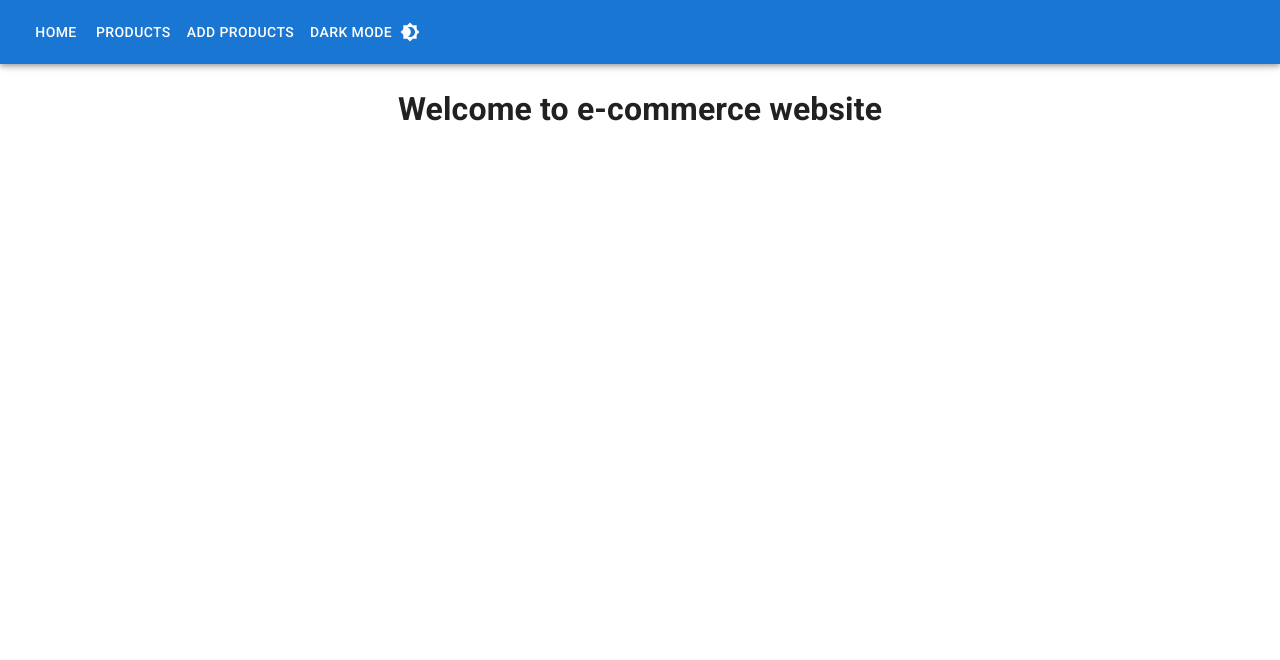
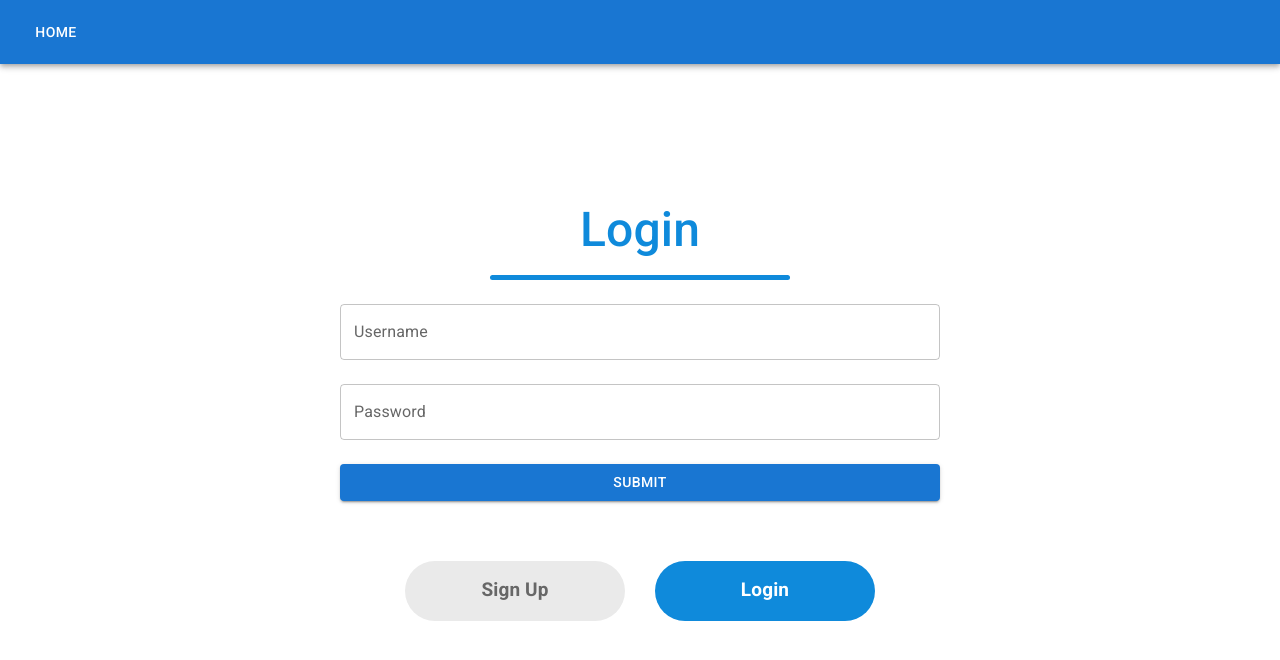
Before and after one commit to MohanRajA9/E-Commerce-Frontend, a React (Create React App) app: page / in a window 1280 px wide. Shown: the top 660 px of the page. Built offline with nearby package versions, Linux system fonts and the light colour scheme.

Commit message:
Integrated user authentication (login, register, logout)

```diff
--- a/src/App.css
+++ b/src/App.css
@@ -89,5 +89,105 @@
 
 .welcome{
   display: flex;
+  flex-direction: column;
+  /* justify-content: center; */
+}
+
+.container {
+  display: flex;
+  flex-direction: column;
+  margin: auto;
+  margin-top: 100px;
+  background: rgb(255, 255, 255);
+  padding-bottom: 30px;
+  width: 600px;
+  border-radius: 50px;
+}
+
+.header {
+  display: flex;
+  flex-direction: column;
+  align-items: center;
+  width: 100%;
+  margin-top: 30px;
+  gap: 9px;
+}
+
+.text {
+  color: hsl(204, 87%, 46%);
+  font-size: 48px;
+  font-weight: 420;
+}
+
+.underline {
+  width: 300px;
+  height: 5px;
+  background-color: hsl(204, 87%, 46%);
+  border-radius: 6px;
+}
+
+.inputs {
+  margin-top: 55px;
+  display: flex;
+  flex-direction: column;
+  gap: 25px;
+}
+
+.input {
+  display: flex;
+  align-items: center;
+  margin: auto;
+  width: 500px;
+  height: 50px;
+  border-radius: 6px;
+  gap: 15px;
+  justify-content: space-between;
+}
+
+.input label {
+  margin: 0px 30px;
+  color: #676767;
+  font-weight: 500;
+  font-size: 19px;
+}
+
+.input input {
+  height: 35px;
+  width: 280px;
+  border-width: 1px;
+  border-radius: 10px;
+  color: #797979;
+  font-size: 19px;
+
+}
+
+.submit-container {
+  display: flex;
+  margin: 60px auto;
+  gap: 30px;
+}
+
+.submit {
+  display: flex;
+  flex-direction: column;
+  align-items: center;
   justify-content: center;
+  height: 60px;
+  width: 220px;
+  color: #fff;
+  background: hsl(204, 87%, 46%);
+  border-radius: 50px;
+  font-size: 19px;
+  font-weight: 700;
+  cursor: pointer;
 }
+
+.grey {
+  background: #EAEAEA;
+  color: #676767;
+}
+
+.loginComponents{
+  display: flex;
+  flex-direction: column;
+}
--- a/src/App.js
+++ b/src/App.js
@@ -7,13 +7,15 @@ import { AddProduct } from './components/AddProduct.js';
 import { useState, useEffect } from 'react';
 import AppBar from '@mui/material/AppBar';
 import Toolbar from '@mui/material/Toolbar';
-import { Button } from '@mui/material';
+import { Box, Button, Typography } from '@mui/material';
 import { ThemeProvider, createTheme } from '@mui/material/styles';
 import CssBaseline from '@mui/material/CssBaseline';
 import { dark } from '@mui/material/styles/createPalette.js';
 import Brightness4Icon from '@mui/icons-material/Brightness4';
 import Brightness7Icon from '@mui/icons-material/Brightness7';
 import { EditProdut } from './components/EditProdut.js';
+import Signup from './components/Signup.js';
+
 
 export const INITIAL_PRODUCT_LIST = [
   {
@@ -118,7 +120,8 @@ function App() {
   const [mode, setMode] = useState("light")
   // console.log(productList)
   const navigate = useNavigate()
-
+  const token = localStorage.getItem("token")
+  console.log(token)
   // useEffect(() => {
   //   fetch("https://660cf69d3a0766e85dbf0f53.mockapi.io/products")
   //     .then((res) => res.json())
@@ -135,21 +138,36 @@ function App() {
     },
   });
 
+  const logout = () => {
+    localStorage.removeItem("token")
+    localStorage.removeItem("user_data")
+    navigate("/")
+  }
+
   return (
     <ThemeProvider theme={darkTheme}>
       <CssBaseline />
       <div className="App">
-        <AppBar position="static" >
-          <Toolbar>
-            <Button color="inherit" onClick={() => navigate("/")} >Home</Button>
-            <Button color="inherit" onClick={() => navigate("/products")}>Products</Button>
-            <Button color="inherit" onClick={() => navigate("/products/add")}>Add Products</Button>
+        <Box sx={{ flexGrow: 1 }}>
+          <AppBar position="static" >
+            <Toolbar>
+              {!token ? <div><Button color="inherit" onClick={() => navigate("/")} >Home</Button></div> : null}
 
-            <Button color="inherit" endIcon={mode === 'dark' ? <Brightness7Icon /> : <Brightness4Icon />}
-              onClick={() => setMode(mode === "light" ? "dark" : "light")}>
-              {mode === "light" ? "dark" : "light"} mode</Button>
-          </Toolbar>
-        </AppBar>
+              {token ? <div>
+                <Button color="inherit" onClick={() => navigate("/products")}>Products</Button>
+                <Button color="inherit" onClick={() => navigate("/products/add")} sx={{ flexGrow: 1 }} >Add Products</Button>
+                <Button color="inherit" endIcon={mode === 'dark' ? <Brightness7Icon /> : <Brightness4Icon />}
+                  onClick={() => setMode(mode === "light" ? "dark" : "light")}  >
+                  {mode === "light" ? "dark" : "light"} mode</Button>
+
+              </div> : null}
+              <Typography sx={{ flexGrow: 1 }} ></Typography>
+              {token ? <div><Button color="inherit" onClick={logout} >Logout</Button></div> : null}
+            </Toolbar>
+          </AppBar>
+
+
+        </Box>
 
         {/* <nav>
         <ul>
@@ -164,6 +182,7 @@ function App() {
 
         <Routes>
           <Route path="/" element={<Home />} />
+          <Route path="/signup" element={<Signup />} />
           <Route path="/products" element={<ProductList />} />
           <Route path="/products/add" element={<AddProduct />} />
           <Route path="/product/:productid" element={<ProductDetailPage />} />
--- a/src/components/AddProduct.js
+++ b/src/components/AddProduct.js
@@ -5,6 +5,7 @@ import Button from '@mui/material/Button';
 import { API } from '../global';
 import { useFormik } from 'formik';
 import *as yup from 'yup'
+import axios from 'axios';
 
 const produtvalidationSchema = yup.object({
   name: yup.string()
@@ -40,18 +41,31 @@ export function AddProduct() {
       CreateProduct(newProduct)
     }
   })
-
+  const token =JSON.parse(localStorage.getItem("token"))
   function CreateProduct(newProduct) {
     console.log("createProduct", newProduct)
-    fetch(`${API}/products`, {
-      method: "POST",
-      body: JSON.stringify(newProduct),
-      headers: {
-        "content-Type": "application/json"
-      }
-    })
-      .then((res) => res.json())
-      .then(() => navigate("/products"))
+    // fetch(`${API}/products`, {
+    //   method: "POST",
+    //   body: JSON.stringify(newProduct),
+    //   headers: {
+    //     "x-auth-token":token,
+    //     "content-Type": "application/json"
+    //   }
+    // })
+    //   .then((res) => res.json())
+    //   .then(() => navigate("/products"))
+
+axios.post(`${API}/products`,newProduct ,{
+headers:{
+  "x-auth-token":token
+}
+}).then((res)=>{
+  console.log(res)
+  navigate("/products")
+}).catch((error)=>{
+  console.log(error)
+})
+
   }
 
   return (
--- a/src/components/Home.js
+++ b/src/components/Home.js
@@ -1,9 +1,11 @@
 import "../App.css";
+import Login from "./Login";
 export function Home() {
   return (
 
     <div className="welcome" >
-      <h1>Welcome to e-commerce website</h1>
+      {/* <h1>Welcome to e-commerce website</h1> */}
+      <Login/>
     </div>
 
   );
--- /dev/null
+++ b/src/components/Login.js
@@ -0,0 +1,94 @@
+import React, { useState } from 'react'
+import TextField from '@mui/material/TextField';
+import *as yup from 'yup'
+import { useFormik } from 'formik';
+import Button from '@mui/material/Button';
+import '../App.css'
+import axios from 'axios';
+import { API } from '../global.js'
+import { useNavigate } from 'react-router-dom';
+
+const userValidationSchema = yup.object({
+    username: yup.string().required("fill the name?"),
+    password: yup.string().min(8, "invalid password").required("fill the password?")
+})
+
+
+
+function Login() {
+    const navigate = useNavigate()
+
+    const formik = useFormik({
+        initialValues: {
+            username: "",
+            password: ""
+        },
+        validationSchema: userValidationSchema,
+        onSubmit: (user) => {
+            console.log("onSubmit", user)
+            login(user)
+        }
+    })
+
+    const login = (user) => {
+        axios.post(`${API}/user/login`,user)
+        .then((res)=>{
+            console.log(res)
+            console.log(res.data.token)
+            localStorage.setItem("token",JSON.stringify(res.data.token))
+            localStorage.setItem("user_data",JSON.stringify(user))
+            navigate("/products")
+        }).catch((error)=>{
+            console.log(error)
+        })
+    }
+
+    const [action, setAction] = useState("Login")
+    return (
+        <div className='container' >
+            <div className='header' >
+                <div className='text' >{action}</div>
+                <div className='underline' ></div>
+            </div>
+            {/* <div className='inputs' >
+
+                    {action === "Login" ? <div></div> : <div className='input' >
+                        <label htmlFor='myName' >Name:  </label>
+                        <input id='myName' type='text'  ></input>
+                    </div>}
+
+                    <div className='input' >
+                        <label htmlFor='userName' >User Name:</label>
+                        <input id='userName' type='text' ></input>
+
+                    </div>
+                    <div className='input' >
+                        <label htmlFor='password' >Password:  </label>
+                        <input id='password' type='password'  ></input>
+                    </div>
+
+                </div> */}
+
+            <form onSubmit={formik.handleSubmit} >
+                <br />
+                <div className='loginComponents' >
+                    <TextField id="username" label="Username" variant="outlined" name="username" value={formik.values.username} onChange={formik.handleChange} onBlur={formik.handleBlur} />
+                    {formik.touched.username ? formik.errors.username : ""}
+                    <br />
+                    <TextField id='password' label='Password' variant='outlined' name='password' value={formik.values.password} onChange={formik.handleChange} onBlur={formik.handleBlur} />
+                    {formik.touched.password ? formik.errors.password : ""}
+                    <br />
+                    <Button variant="contained" type="submit" >submit</Button>
+                </div>
+            </form>
+
+
+            <div className='submit-container' >
+                <div className={action === "Login" ? 'submit grey' : 'submit'} onClick={() => navigate("/signup")}>Sign Up</div>
+                <div className={action === "Sign Up" ? 'submit grey' : 'submit'} onClick={() => setAction("Login")}>Login</div>
+            </div>
+        </div>
+    )
+}
+
+export default Login
--- /dev/null
+++ b/src/components/Signup.js
@@ -0,0 +1,94 @@
+import React, { useState } from 'react'
+import TextField from '@mui/material/TextField';
+import *as yup from 'yup'
+import { useFormik } from 'formik';
+import Button from '@mui/material/Button';
+import '../App.css'
+import axios from 'axios';
+import { API } from '../global.js'
+import { useNavigate } from 'react-router-dom';
+
+const userValidationSchema = yup.object({
+    username: yup.string().required("fill the name?"),
+    password: yup.string().min(8, "invalid password").required("fill the password?")
+})
+
+
+
+function Signup() {
+    const navigate = useNavigate()
+
+    const formik = useFormik({
+        initialValues: {
+            username: "",
+            password: ""
+        },
+        validationSchema: userValidationSchema,
+        onSubmit: (user) => {
+            console.log("onSubmit", user)
+            signup(user)
+        }
+    })
+
+    const signup = (user) => {
+        axios.post(`${API}/user/register`,user)
+        .then((res)=>{
+            console.log(res)
+            // console.log(res.data.token)
+            // localStorage.setItem("token",JSON.stringify(res.data.token))
+            // localStorage.setItem("user_data",JSON.stringify(user))
+            navigate("/")
+        }).catch((error)=>{
+            console.log(error)
+        })
+    }
+
+    const [action, setAction] = useState("signup")
+    return (
+        <div className='container' >
+            <div className='header' >
+                <div className='text' >Signup</div>
+                <div className='underline' ></div>
+            </div>
+            {/* <div className='inputs' >
+
+                    {action === "Login" ? <div></div> : <div className='input' >
+                        <label htmlFor='myName' >Name:  </label>
+                        <input id='myName' type='text'  ></input>
+                    </div>}
+
+                    <div className='input' >
+                        <label htmlFor='userName' >User Name:</label>
+                        <input id='userName' type='text' ></input>
+
+                    </div>
+                    <div className='input' >
+                        <label htmlFor='password' >Password:  </label>
+                        <input id='password' type='password'  ></input>
+                    </div>
+
+                </div> */}
+
+            <form onSubmit={formik.handleSubmit} >
+                <br />
+                <div className='loginComponents' >
+                    <TextField id="username" label="Username" variant="outlined" name="username" value={formik.values.username} onChange={formik.handleChange} onBlur={formik.handleBlur} />
+                    {formik.touched.username ? formik.errors.username : ""}
+                    <br />
+                    <TextField id='password' label='Password' variant='outlined' name='password' value={formik.values.password} onChange={formik.handleChange} onBlur={formik.handleBlur} />
+                    {formik.touched.password ? formik.errors.password : ""}
+                    <br />
+                    <Button variant="contained" type="submit" >submit</Button>
+                </div>
+            </form>
+
+
+            <div className='submit-container' >
+                <div className={action === "Login" ? 'submit grey' : 'submit'} >Sign Up</div>
+                <div className={action === "Sign Up" ? 'submit' : 'submit grey'} onClick={() => navigate("/")}>Login</div>
+            </div>
+        </div>
+    )
+}
+
+export default Signup
--- a/src/global.js
+++ b/src/global.js
@@ -1 +1 @@
-export const API = "https://660cf69d3a0766e85dbf0f53.mockapi.io"
+export const API = "https://express-mongodb-atlas-connectivity.onrender.com"
```
Also changed, not shown: src/components/EditProdut.js (+6 -2 lines), src/components/ProductDetailPage.js (+8 -3 lines), src/components/ProductList.js (+6 -2 lines).
